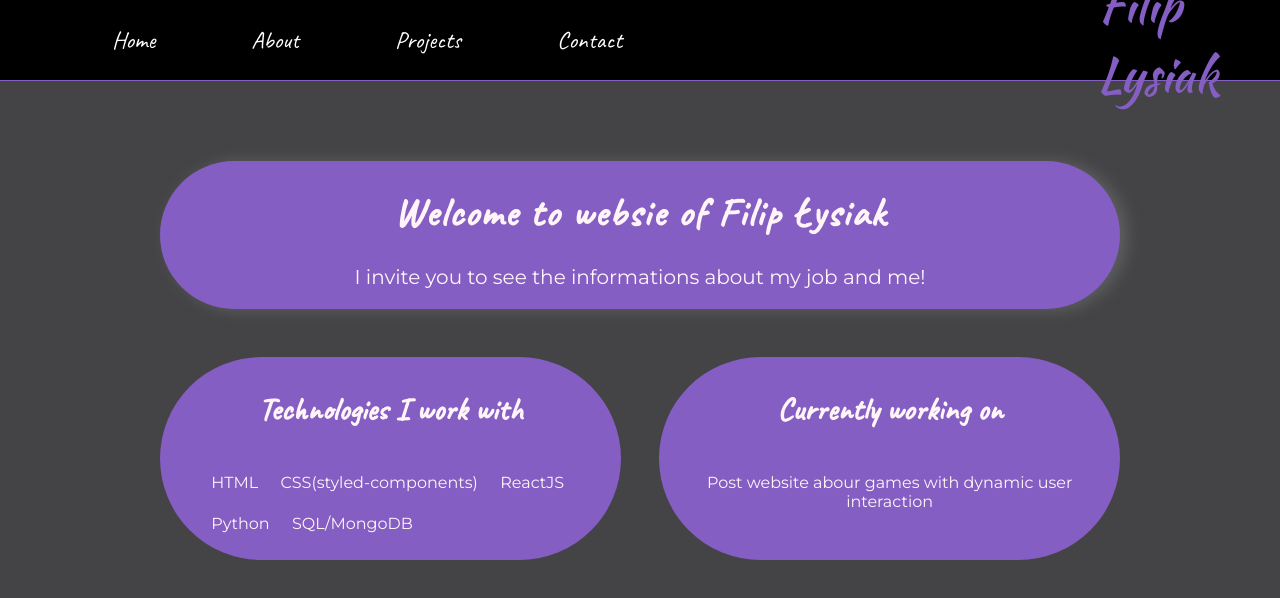
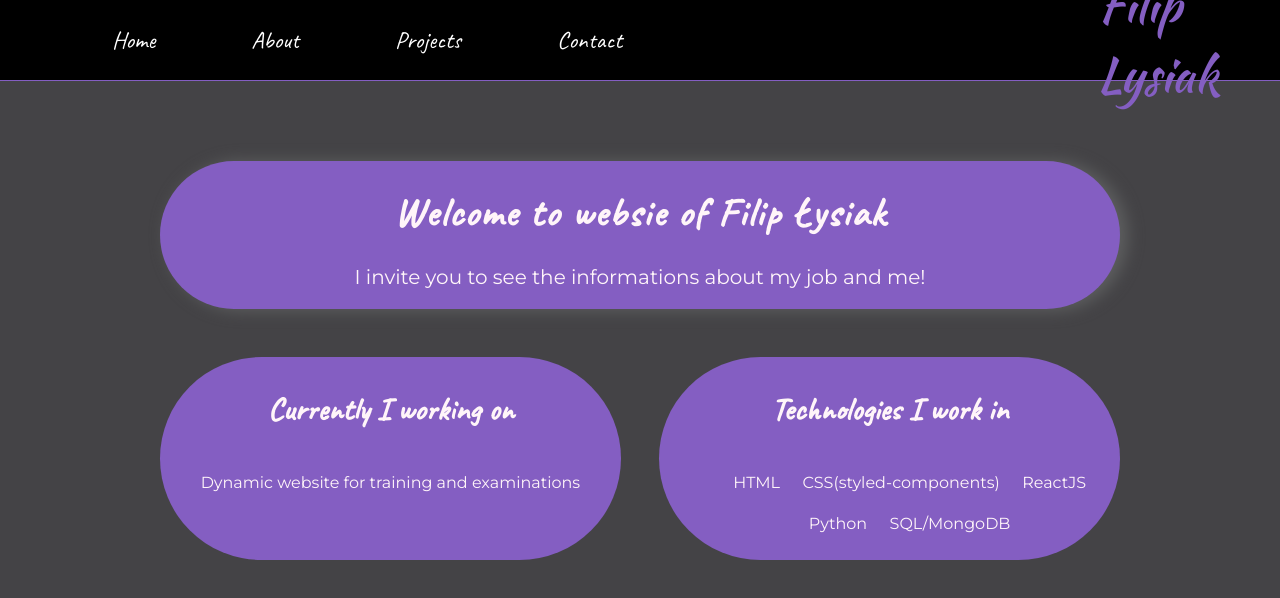
Before and after one commit to MontyFilip/resume-ver.2, a React (Create React App) app: page / in a window 1280 px wide. Shown: the top 598 px of the page. Built offline with nearby package versions, Linux system fonts and the light colour scheme.

Commit message:
update some components to generic components

```diff
--- a/public/index.html
+++ b/public/index.html
@@ -10,35 +10,15 @@
       content="Web site created using create-react-app"
     />
     <link rel="apple-touch-icon" href="%PUBLIC_URL%/logo192.png" />
-    <link rel="preconnect" href="https://fonts.googleapis.com"><link rel="preconnect" href="https://fonts.gstatic.com" crossorigin><link href="https://fonts.googleapis.com/css2?family=Caveat&family=Cormorant&family=Kaushan+Script&family=Montserrat&display=swap" rel="stylesheet">
-    <!--
-      manifest.json provides metadata used when your web app is installed on a
-      user's mobile device or desktop. See https://developers.google.com/web/fundamentals/web-app-manifest/
-    -->
+    <!-- <link rel="preconnect" href="https://fonts.googleapis.com">
+    <link rel="preconnect" href="https://fonts.gstatic.com" crossorigin> -->
+    <link href="https://fonts.googleapis.com/css2?family=Caveat&family=Cormorant&family=Kaushan+Script&family=Montserrat&display=swap" rel="stylesheet">
     <link rel="manifest" href="%PUBLIC_URL%/manifest.json" />
-    <!--
-      Notice the use of %PUBLIC_URL% in the tags above.
-      It will be replaced with the URL of the `public` folder during the build.
-      Only files inside the `public` folder can be referenced from the HTML.
 
-      Unlike "/favicon.ico" or "favicon.ico", "%PUBLIC_URL%/favicon.ico" will
-      work correctly both with client-side routing and a non-root public URL.
-      Learn how to configure a non-root public URL by running `npm run build`.
-    -->
-    <title>React App</title>
+    <title>Filip Łysiak</title>
   </head>
   <body>
-    <noscript>You need to enable JavaScript to run this app.</noscript>
+    <!-- <noscript>You need to enable JavaScript to run this app.</noscript> -->
     <div id="root"></div>
-    <!--
-      This HTML file is a template.
-      If you open it directly in the browser, you will see an empty page.
-
-      You can add webfonts, meta tags, or analytics to this file.
-      The build step will place the bundled scripts into the <body> tag.
-
-      To begin the development, run `npm start` or `yarn start`.
-      To create a production bundle, use `npm run build` or `yarn build`.
-    -->
   </body>
 </html>
--- a/src/App.tsx
+++ b/src/App.tsx
@@ -6,6 +6,7 @@ import { BrowserRouter as Router, Routes, Route } from 'react-router-dom';
 import { dark } from './Theme/Theme';
 import Home from './Components/Page/Home/Home';
 import ErrorPage from './Components/Page/Error/ErrorPage';
+import InBuild from './Components/Page/InBuild/InBuild';
 
 const GlobalStyle = createGlobalStyle`
   body {
@@ -33,7 +34,7 @@ function App() {
         <Container>
           <Routes>
             <Route path="/" element={<Home />} />
-            <Route path="/products" />
+            <Route path="/projects" element={<InBuild/>}/>
             <Route path="/contact" />
             <Route path="/about" />
             <Route path="*" element={<ErrorPage />} />
--- a/src/Components/Page/Error/ErrorPage.tsx
+++ b/src/Components/Page/Error/ErrorPage.tsx
@@ -2,7 +2,7 @@ import PageTitle from "../../View/PageTitle/PageTitle";
 
 const ErrorPage = () => {
   return(
-    <PageTitle>404 Not Found</PageTitle>
+    <PageTitle>404 NOT FOUND</PageTitle>
   )
 }
 
--- a/src/Components/Page/Home/Home.tsx
+++ b/src/Components/Page/Home/Home.tsx
@@ -2,6 +2,7 @@ import React from 'react';
 import styled from 'styled-components';
 import Hero from '../../View/Hero/Hero';
 import Informations from '../../View/Informations/Informations';
+import { HomePage } from '../../../DB/data';
 
 const Box = styled.div`
   display: flex;
@@ -13,10 +14,12 @@ const Box = styled.div`
   animation: fade-in 1.2s cubic-bezier(0.39, 0.575, 0.565, 1) both;
 `;
 
+
+
 const Home: React.FC = () => {
   return (
     <Box>
-      <Hero/>
+      <Hero title={HomePage.title} text={HomePage.text}/>
       <Informations/>
     </Box>
   );
--- /dev/null
+++ b/src/Components/Page/InBuild/InBuild.tsx
@@ -0,0 +1,10 @@
+import PageTitle from "../../View/PageTitle/PageTitle";
+
+const InBuild = () => {
+  return(
+    <PageTitle>Website are under construction</PageTitle>
+  )
+}
+
+
+export default InBuild;
--- a/src/Components/View/Hero/Hero.tsx
+++ b/src/Components/View/Hero/Hero.tsx
@@ -1,3 +1,4 @@
+import { title } from 'process';
 import styled from 'styled-components';
 
 const Container = styled.div`
@@ -16,11 +17,16 @@ const Text = styled.p`
   font-size: 1.25rem;
   font-family: ${({ theme }) => theme.textFontSansserif};
 `;
-const Hero: React.FC = () => {
+
+interface Props{
+  title: string,
+  text: string
+}
+const Hero: React.FC<Props> = ({title, text}) => {
   return (
     <Container>
-      <Title>Welcome to websie of Filip Łysiak</Title>
-      <Text>I invite you to see the informations about my job and me!</Text>
+      <Title>{title}</Title>
+      <Text>{text}</Text>
     </Container>
   );
 };
--- a/src/Components/View/Informations/Informations.tsx
+++ b/src/Components/View/Informations/Informations.tsx
@@ -7,6 +7,7 @@ const Container = styled.div`
   text-align: center;
 `;
 const Boxes = styled.div`
+  position: relative;
   flex-basis: 48%;
   border-radius: 8rem;
   background-color: ${({ theme }) => theme.mainColor};
@@ -18,33 +19,35 @@ const Title = styled.h3`
 
 const List = styled.ul`
   display: flex;
+  justify-content: center;
   flex-wrap: wrap;
   font-family: ${({ theme }) => theme.textFontSansserif};
 `;
 const Line = styled.div`
   list-style: none;
+  justify-content: center;
   padding: 0.7rem;
   font-family: ${({ theme }) => theme.textFontSansserif};
 `;
-// const Text = styled.p``;
+
 const Informations: React.FC = () => {
   const workingOn: string =
-    'Post website abour games with dynamic user interaction';
+    'Dynamic website for training and examinations';
 
   return (
     <Container>
       <Boxes>
-        <Title>Technologies I work with</Title>
+        <Title>Currently I working on</Title>
+        <Line>{workingOn}</Line>
+      </Boxes>
+      <Boxes>
+        <Title>Technologies I work in</Title>
         <List>
           {Technologies.map((x) => {
             return <Line key={x}>{x}</Line>;
           })}
         </List>
       </Boxes>
-      <Boxes>
-        <Title>Currently working on</Title>
-        <Line>{workingOn}</Line>
-      </Boxes>
     </Container>
   );
 };
--- a/src/Components/View/Navbar/Navbar.tsx
+++ b/src/Components/View/Navbar/Navbar.tsx
@@ -48,7 +48,8 @@ const NavbarLogoLink = styled(NavLink)`
 `;
 
 const NavabrExtendedContainer = styled.div``;
-const Navbar = () => {
+
+const Navbar: React.FC = () => {
   return (
     <NavContainer>
       <NavabrInnerContainer>
--- a/src/Components/View/PageTitle/PageTitle.tsx
+++ b/src/Components/View/PageTitle/PageTitle.tsx
@@ -5,7 +5,7 @@ const Title = styled.h2`
   padding: ${({ theme }) => theme.baseSize * 3};
   font-size: 4rem;
   text-align: center;
-  text-transform: uppercase;
+  /* text-transform: uppercase; */
   font-family: 'Times New Roman', Times, serif;
 `;
 
--- a/src/DB/data.ts
+++ b/src/DB/data.ts
@@ -5,3 +5,13 @@ export const Technologies = [
   'Python',
   'SQL/MongoDB',
 ];
+
+export const HomePage = {
+  title: 'Welcome to websie of Filip Łysiak',
+  text: 'I invite you to see the informations about my job and me!'
+}
+
+export const ContactData = {
+  mail: 'filip.lysiak.t1@gmail.com',
+  phone: '+48 506 931 139'
+}
```
Also changed, not shown: src/Components/Page/About/About.tsx (added, +11 -0 lines).
